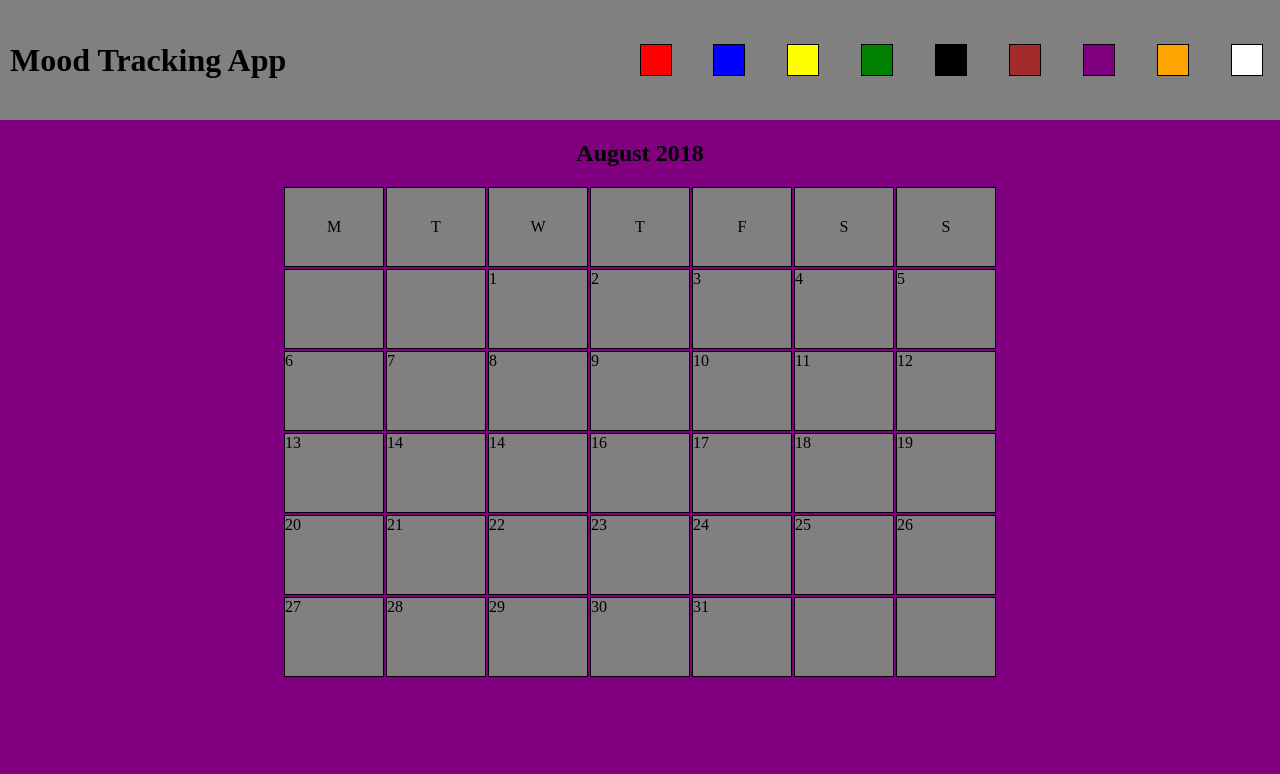
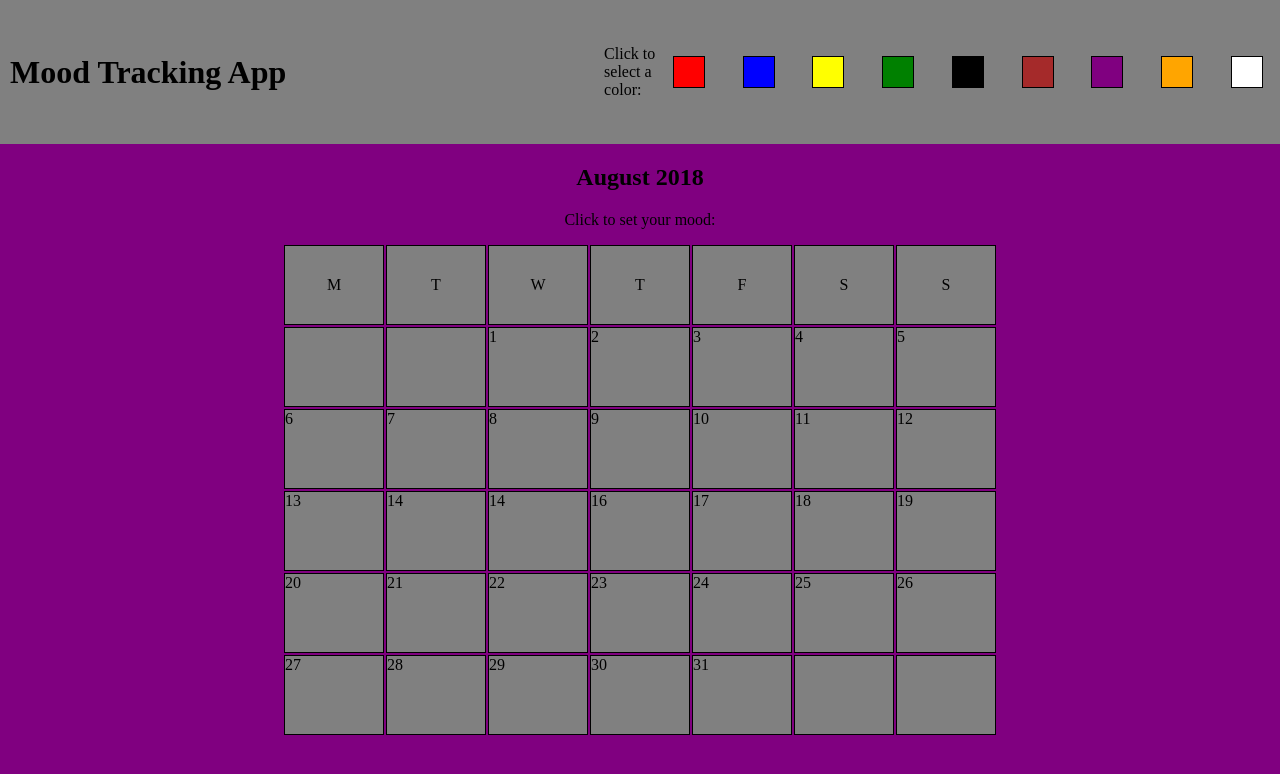
Before and after one commit to cooperda00/mood-tracker, a plain HTML site: page index.html in a window 1280 px wide. Drawn offline with Linux system fonts and the light colour scheme.

Commit message:
add small tweaks

```diff
--- a/app.js
+++ b/app.js
@@ -3,7 +3,7 @@
 //Color value
 let color = '';
 
-//Color Picker
+//Color Picker Buttons
 const red = document.getElementById('red');
 const blue = document.getElementById('blue');
 const yellow = document.getElementById('yellow');
@@ -20,7 +20,7 @@ const days = document.querySelectorAll('.day');
 //---------------------------------------
 //Event Listeners
 
-//Event Listeners for color picker
+//Event Listeners for Color Picker Buttons
 red.addEventListener('click', () => {
     color = 'red';
 });
@@ -53,7 +53,10 @@ white.addEventListener('click', () => {
 document.querySelector('.grid-container').addEventListener('click', changeColor);
 
 function changeColor(e) {
+    //Only targets '.cell day'
     if (e.target.className === 'cell day') {
     e.target.style.background = color;
+    //Converts to '.cell checked' to prevent accidental changing of color
+    e.target.className = 'cell checked';
     }
 }
--- a/index.html
+++ b/index.html
@@ -10,6 +10,7 @@
 <body>
     <header>
         <h1>Mood Tracking App</h1>
+        <p>Click to select a color:</p>
         <ul class="color-container">
             <li id="red"></li>
             <li id="blue"></li>
@@ -24,6 +25,7 @@
     </header>
     <main class="main">
         <h2>August 2018</h2>
+        <p>Click to set your mood:</p>
         <div class="grid-container">
             <div class="cell title">M</div>
             <div class="cell title">T</div>
@@ -68,13 +70,7 @@
             <div class="cell"></div>
             <div class="cell"></div>
         </div>
-
     </main>
-
-
-
-
-
 <script src="app.js"></script>
 </body>
 </html>
--- a/style.css
+++ b/style.css
@@ -11,7 +11,7 @@ header {
     top: 0;
     width: 100%;
     background: gray;
-    height: 15vh;
+    height: 18vh;
     display: flex;
     align-items: center;
     justify-content: center;
@@ -69,6 +69,10 @@ h2 {
     text-align: center;
 }
 
+main p {
+    text-align: center;
+}
+
 .grid-container {
     display: grid;
     grid-template-columns: repeat(7, minmax(50px, 100px));
```
